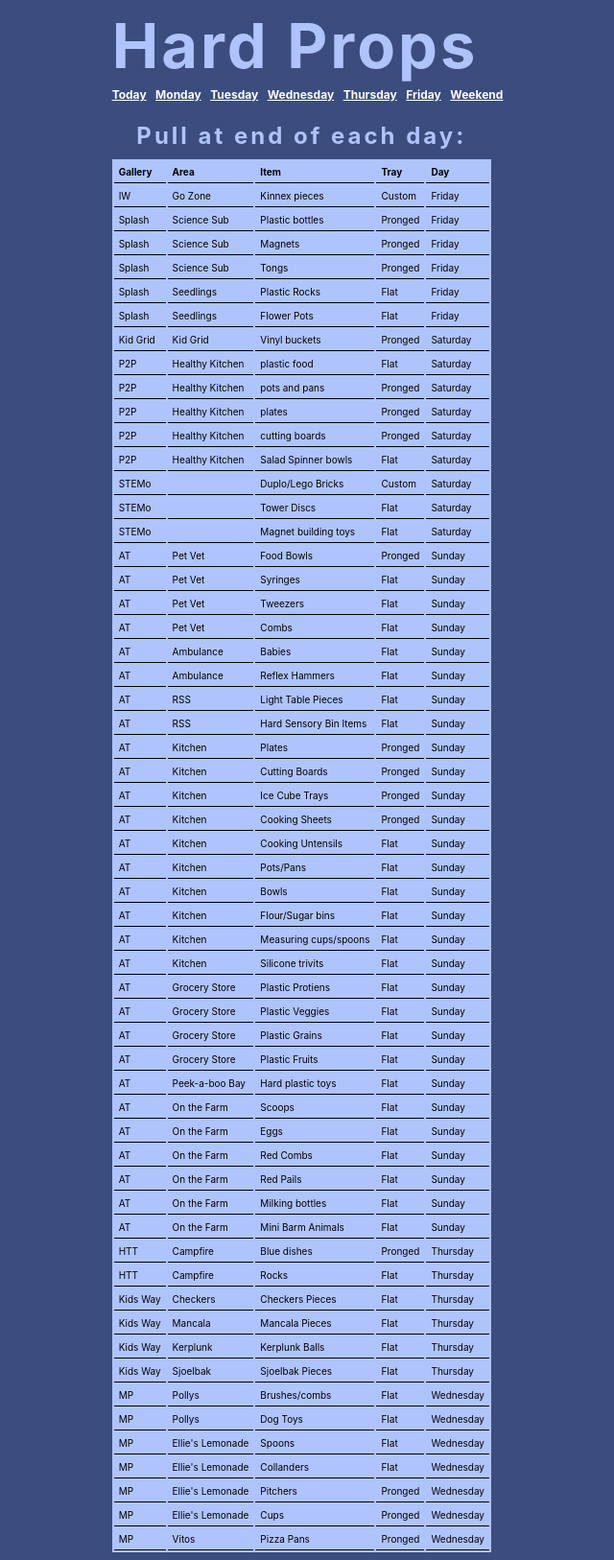
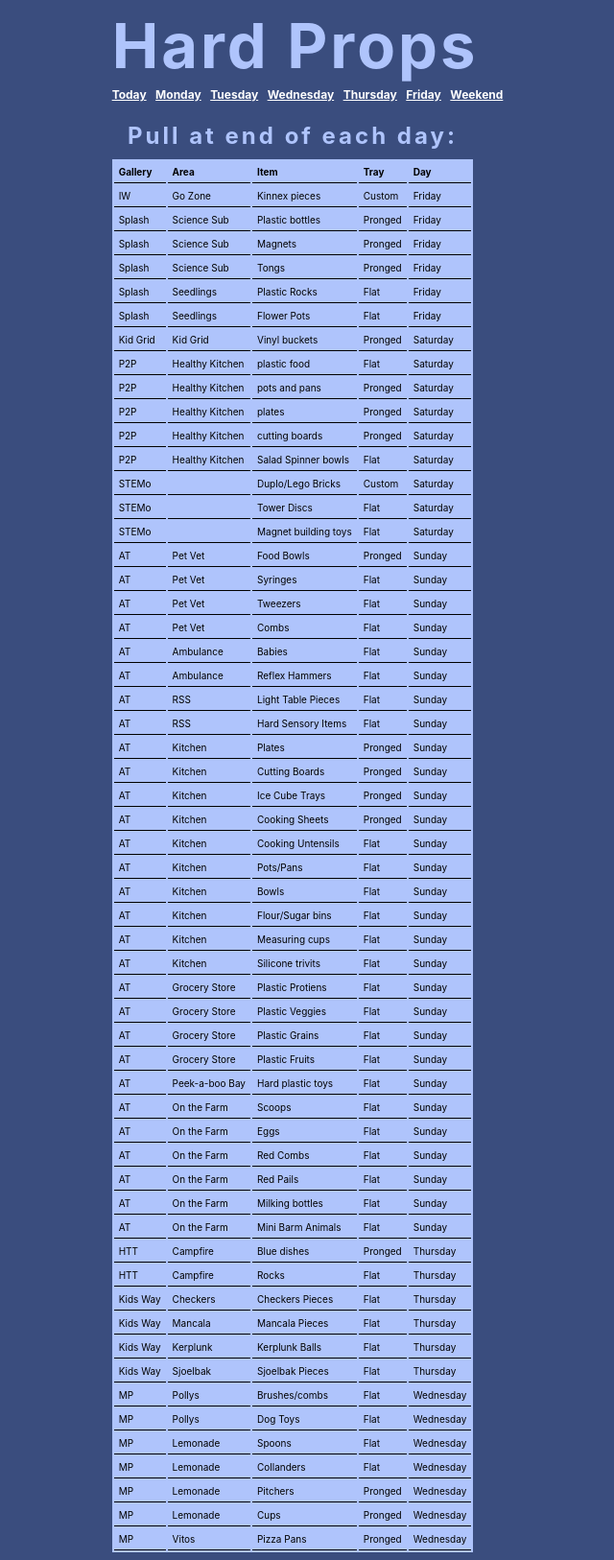
Before and after one commit to UnicycleDumpTruck/skdout, a Jekyll site: the page built from hard.markdown, in a window 1280 px wide. Shown: the whole page at 96% size, without its empty margins (317-957 px from the left). Built offline with Jekyll 4.4.1, drawn with Linux system fonts in a browser that asks for light colours.

Commit message:
re-imported prop excel file

```diff
--- a/_data/hard_prop.csv
+++ b/_data/hard_prop.csv
@@ -21,7 +21,7 @@ AT,Pet Vet,Combs,Sunday,Flat
 AT,Ambulance,Babies,Sunday,Flat
 AT,Ambulance,Reflex Hammers,Sunday,Flat
 AT,RSS,Light Table Pieces,Sunday,Flat
-AT,RSS,Hard Sensory Bin Items,Sunday,Flat
+AT,RSS,Hard Sensory Items,Sunday,Flat
 AT,Kitchen,Plates,Sunday,Pronged
 AT,Kitchen,Cutting Boards,Sunday,Pronged
 AT,Kitchen,Ice Cube Trays,Sunday,Pronged
@@ -30,7 +30,7 @@ AT,Kitchen,Cooking Untensils,Sunday,Flat
 AT,Kitchen,Pots/Pans,Sunday,Flat
 AT,Kitchen,Bowls,Sunday,Flat
 AT,Kitchen,Flour/Sugar bins,Sunday,Flat
-AT,Kitchen,Measuring cups/spoons,Sunday,Flat
+AT,Kitchen,Measuring cups,Sunday,Flat
 AT,Kitchen,Silicone trivits,Sunday,Flat
 AT,Grocery Store,Plastic Protiens,Sunday,Flat
 AT,Grocery Store,Plastic Veggies,Sunday,Flat
@@ -51,8 +51,8 @@ Kids Way,Kerplunk,Kerplunk Balls,Thursday,Flat
 Kids Way,Sjoelbak,Sjoelbak Pieces,Thursday,Flat
 MP,Pollys,Brushes/combs,Wednesday,Flat
 MP,Pollys,Dog Toys,Wednesday,Flat
-MP,Ellie's Lemonade,Spoons,Wednesday,Flat
-MP,Ellie's Lemonade,Collanders,Wednesday,Flat
-MP,Ellie's Lemonade,Pitchers,Wednesday,Pronged
-MP,Ellie's Lemonade,Cups,Wednesday,Pronged
+MP,Lemonade,Spoons,Wednesday,Flat
+MP,Lemonade,Collanders,Wednesday,Flat
+MP,Lemonade,Pitchers,Wednesday,Pronged
+MP,Lemonade,Cups,Wednesday,Pronged
 MP,Vitos,Pizza Pans,Wednesday,Pronged
--- a/_data/hard_props.yml
+++ b/_data/hard_props.yml
@@ -111,7 +111,7 @@
 - Area: RSS
   Day: Sunday
   Gallery: AT
-  Item: Hard Sensory Bin Items
+  Item: Hard Sensory Items
   Tray: Flat
 - Area: Kitchen
   Day: Sunday
@@ -156,7 +156,7 @@
 - Area: Kitchen
   Day: Sunday
   Gallery: AT
-  Item: Measuring cups/spoons
+  Item: Measuring cups
   Tray: Flat
 - Area: Kitchen
   Day: Sunday
@@ -258,22 +258,22 @@
   Gallery: MP
   Item: Dog Toys
   Tray: Flat
-- Area: Ellie's Lemonade
+- Area: Lemonade
   Day: Wednesday
   Gallery: MP
   Item: Spoons
   Tray: Flat
-- Area: Ellie's Lemonade
+- Area: Lemonade
   Day: Wednesday
   Gallery: MP
   Item: Collanders
   Tray: Flat
-- Area: Ellie's Lemonade
+- Area: Lemonade
   Day: Wednesday
   Gallery: MP
   Item: Pitchers
   Tray: Pronged
-- Area: Ellie's Lemonade
+- Area: Lemonade
   Day: Wednesday
   Gallery: MP
   Item: Cups
```
